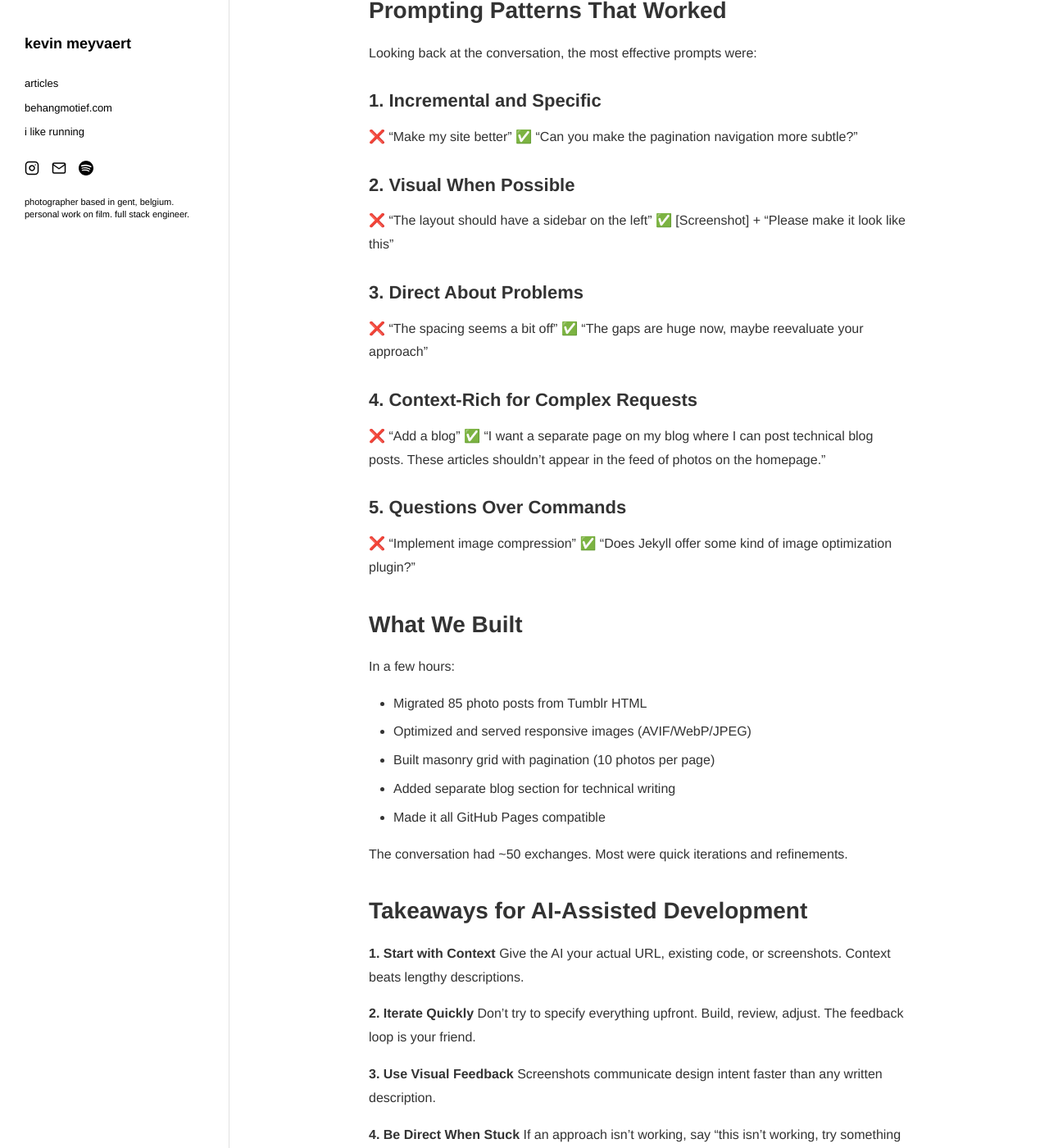
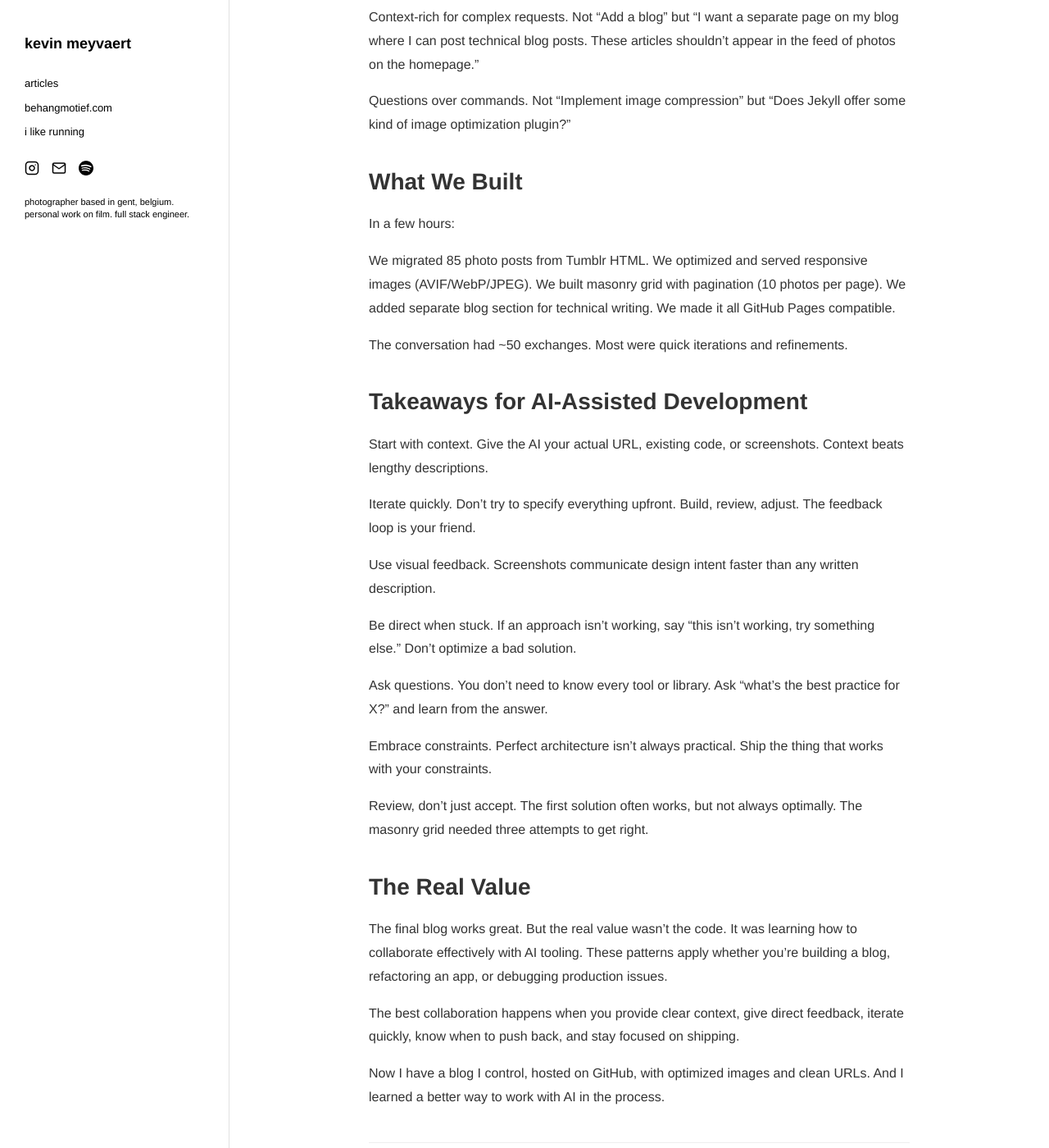
Before and after one commit to kevinmeyvaert/blog, a Jekyll site: the page built from _articles/2025-11-02-migrating-with-ai-iterative-development.md, in a window 1280 px wide and 1400 px high, scrolled down 3657 px. Shown: the whole window at 82% size. Built offline with Jekyll 4.4.1, drawn with Linux system fonts in a browser that asks for light colours; some of the changed text lies outside the part shown.

Commit message:
feat: clean up + add articles

````diff
--- /dev/null
+++ b/_articles/2025-08-25-architecting-for-ai.md
@@ -0,0 +1,149 @@
+---
+layout: article
+title: "Architecting for AI: How NX, Module Boundaries, and Code Generators Transformed My Development Workflow"
+date: 2025-08-25
+categories: [architecture, ai]
+tags: [ai, nx, architecture, angular, monorepo, developer-productivity]
+excerpt: "How I used NX, module boundaries, and code generators to make my AI assistants produce production-ready, architecture-compliant code."
+---
+
+When ChatGPT appeared, every dev team rushed to integrate it into their workflows. I did too. But I quickly discovered a problem. AI assistants generate code that violates architectural rules. They introduce coupling. They break dependency boundaries. They don't understand your architecture unless you teach them.
+
+This is the story of how I prepared my enterprise Angular app for the AI age. I didn't write better prompts. I enforced better architecture.
+
+## The Problem: AI Assistants Don't Know Your Architecture
+
+Here's a scenario you've probably lived through. You ask your AI assistant to "add a new feature to the stories module." It generates code enthusiastically. But the code imports from unrelated modules. It creates files in the wrong directories. It uses outdated Angular patterns from its training data. It violates your team's linting rules and breaks your dependency graph.
+
+That was my daily reality until I realized something. AI assistants need guardrails, not guidelines.
+
+## NX: The Monorepo That Thinks Like an Architect
+
+[NX](https://nx.dev) is more than a monorepo tool. It's a framework for architectural discipline. When I migrated my social-style application to NX, I wasn't just cleaning up the repo. I was creating a structure both humans and AIs could navigate without ambiguity.
+
+My app had features for posts, stories, notifications, and more. Think of it like an internal Instagram engineering system. Every domain needed a clear home. Every dependency needed to be intentional.
+
+NX gave me three things I couldn't get anywhere else. First, explicit project boundaries. When I ask the AI to "add a feature to the stories domain," it knows exactly where the files belong. Second, a dependency graph that works like an executable contract. My AI and my fellow developers can query this graph to understand what depends on what. Third, a predictable project structure. Every feature library follows the same layout.
+
+Here's what that looks like:
+
+```bash
+libs/posts/feat-scheduler/
+├── src/
+│   ├── lib/
+│   │   ├── components/
+│   │   ├── services/
+│   │   └── guards/
+│   └── index.ts
+├── jest.config.ts
+└── project.json
+```
+
+This predictability eliminates guesswork for humans and machines.
+
+## Module Boundaries: Your Architectural Immune System
+
+The key to AI-safe architecture isn't documentation. It's enforcement. I use ESLint's `@nx/enforce-module-boundaries` rule. This rule relies on a two-dimensional tagging system that defines both the domain and type of each library.
+
+Each library belongs to a domain that represents a business area. In a large social app, you might have `domain:users` for authentication, profiles, and relationships. You'd have `domain:posts` for content creation and feed features. You'd have `domain:stories` for ephemeral stories and highlights, `domain:notifications` for alerts and engagement, `domain:ads` for monetization, and `domain:shared` for utilities that cross domain boundaries.
+
+Domains depend on each other intentionally, not by accident. Posts can depend on `users` and `notifications` for author and engagement data. But posts cannot depend on `ads` or `stories`. Here's how I configure that:
+
+```json
+{
+  "sourceTag": "domain:posts",
+  "onlyDependOnLibsWithTags": [
+    "domain:posts",
+    "domain:shared",
+    "domain:users",
+    "domain:notifications"
+  ]
+}
+```
+
+Each library also declares its architectural role through type tags. A `type:feature` library contains smart, routed components. A `type:ui` library contains dumb, reusable components. A `type:data-access` library handles state management and data orchestration. A `type:api-service` library wraps API clients and adapters. A `type:model` library holds TypeScript types and interfaces. A `type:util` library contains framework-agnostic utilities.
+
+Here's an example rule for UI components:
+
+```json
+{
+  "sourceTag": "type:ui",
+  "onlyDependOnLibsWithTags": [
+    "type:ui",
+    "type:model",
+    "type:util",
+    "type:data-access"
+  ]
+}
+```
+
+UI code can't call APIs directly. It must go through the data-access layer. No documentation needed. No human enforcement required.
+
+Libraries must satisfy both domain and type constraints. A library tagged `["domain:stories", "type:feature"]` must respect both sets of boundaries. It can import `domain:shared, type:ui`. It cannot import `domain:ads, type:ui`. It cannot import `domain:shared, type:api-service` from a UI component. The boundaries are enforced automatically. AI has no room to color outside the lines.
+
+## What Happens When AI Hits a Boundary
+
+When AI-generated code violates a rule, it doesn't fail silently. It hits a lint wall:
+
+```bash
+$ npx nx lint posts-feat-scheduler
+
+ERROR: 15:1  @nx/enforce-module-boundaries
+A project tagged with "domain:posts" can only depend on libs tagged with
+"domain:posts", "domain:shared", "domain:users"
+```
+
+The feedback is immediate and clear. The AI adapts. Next time, it generates correct imports. Your architecture becomes the AI's training data.
+
+## Custom Generators: Teaching AI to Fish
+
+Boundaries defend your architecture. Generators let you go on offense. I built custom NX generators that wrap my architectural patterns into reusable commands.
+
+I can create a new feature module with `npx nx g @app/generators:library feat-highlights --directory=stories`. I can create a shared UI component with `npx nx g @app/generators:shared-component carousel`. I can create a lazy-loaded module with `npx nx g @app/generators:module profile-settings`.
+
+Every generator creates files in the right places. It applies architectural tags. It sets up linting, tests, and i18n. It uses modern Angular syntax like signals, standalone components, and the inject() function. The AI doesn't need to generate boilerplate. It just calls the right generator.
+
+## CLAUDE.md: Context for AI, Not Rules for Humans
+
+Many teams maintain massive documentation files describing coding conventions. I deleted mine. I replaced it with a `CLAUDE.md` file that focuses on context, not rules:
+
+```markdown
+# CLAUDE.md - Project Context
+
+## Overview
+- Social platform for sharing content (posts, stories, messages)
+- Key domains: users, posts, stories, notifications
+
+## Domain Terms
+- "Reel" = short-form video (domain:stories)
+- "Boost" = paid post promotion (domain:ads)
+- "Insights" = analytics dashboard for creators
+
+## Test Accounts
+- qaInfluencerUser: creator account
+- qaModeratorUser: admin privileges
+```
+
+Everything that can be enforced through tooling gets enforced. Linting, code structure, import rules, and formatting are not written down. They're baked into the tools.
+
+## Enforcement Over Documentation
+
+If a rule can be enforced, don't document it. This creates immediate feedback for AI and humans. Your tooling configuration becomes your single source of truth. When you update ESLint rules, you update AI behavior. There's zero drift between documentation and implementation.
+
+## Real Results
+
+Since I adopted this approach, module boundary violations dropped to near zero. AI assistants generate code that passes lint on the first try. New developers onboard in days, not weeks. Code reviews focus on business logic, not structure. My AI assistants now self-lint before suggesting commits.
+
+## What I Wish I'd Known Earlier
+
+Start with boundaries, not features. Architectural constraints teach AI faster than documentation. Treat generators as infrastructure. They're as critical as CI/CD pipelines. Use tags, types, and tooling to make wrong code impossible. Lint early and often. If it doesn't lint, it doesn't ship. Treat your architectural context like code and version-control it.
+
+## When Architecture Meets AI
+
+Once your architecture enforces itself, AI becomes a productive collaborator instead of a liability. Onboarding happens in minutes, whether the new team member is human or AI. Every library follows the same structure. Refactors become safe. Consistency scales with your team size.
+
+When AI and architecture align, velocity and stability increase together. That's rare in software engineering.
+
+## The Takeaway
+
+The teams that thrive in the AI era won't be the ones with the best prompts. They'll be the ones with the best architectures. Make your architecture enforceable. Make your AI architecturally aware. Let your development team and your AI move faster, safely.
--- a/_articles/2025-11-02-migrating-with-ai-iterative-development.md
+++ b/_articles/2025-11-02-migrating-with-ai-iterative-development.md
@@ -17,10 +17,7 @@
 
 > "I created this fresh Jekyll project. I have a Tumblr blog at the moment, but I want to migrate it to a Jekyll setup so I can host it on my GitHub. First of all, I want you to analyze my current setup on Tumblr and recreate the layout as it is today. The url of the blog is kevinmeyvaert.be"
 
-**What worked here:**
-- Provided the actual URL instead of describing the design
-- Stated the end goal (GitHub Pages hosting)
-- Asked for analysis first, implementation second
+What worked here: I provided the actual URL instead of describing the design. I stated the end goal (GitHub Pages hosting). I asked for analysis first, implementation second.
 
 The AI analyzed my Tumblr theme and started building. But immediately, we hit the first lesson.
 
@@ -32,17 +29,13 @@
 
 Two screenshots. One sentence. Problem solved.
 
-**Lesson:** When something doesn't match your vision, show it. Screenshots, mockups, or even rough sketches communicate infinitely faster than descriptions.
+Lesson: When something doesn't match your vision, show it. Screenshots, mockups, or rough sketches communicate infinitely faster than descriptions.
 
 ## The Masonry Grid Saga
 
-This is where things got interesting. My Tumblr blog used a masonry layout—images of different aspect ratios flowing naturally into two columns. Simple to see, harder to build.
-
-### Attempt 1: Masonry.js
+This is where things got interesting. My Tumblr blog used a masonry layout. Images of different aspect ratios flowed naturally into two columns. Simple to see, harder to build.
 
 The AI initially used Masonry.js, a popular JavaScript library. It worked, but loaded all 85 images at once. The page took forever to load.
-
-### Attempt 2: CSS Grid with Row Spans
 
 Next attempt: CSS Grid with calculated row spans based on image aspect ratios. This should have worked. But instead, I got massive gaps between images. Huge, unusable vertical spaces.
 
@@ -53,9 +46,7 @@
 
 > "maybe reevaluate your approach ultrathink"
 
-**This moment taught me the most important lesson:** When you're stuck in local optimization (tweaking values, trying variations), sometimes you need to step back entirely. Don't be polite. Be direct. "This approach isn't working" is valuable feedback.
-
-### Attempt 3: CSS Multi-Column Layout
+This moment taught me the most important lesson: When you're stuck in local optimization (tweaking values, trying variations), sometimes you need to step back entirely. Don't be polite. Be direct. "This approach isn't working" is valuable feedback.
 
 After my prompt, the AI switched approaches entirely to CSS multi-column layout:
 
@@ -83,9 +74,9 @@
 
 The AI recommended `jekyll_picture_tag`, configured it for AVIF/WebP/JPEG with multiple responsive sizes, and ran the optimization.
 
-Result: **839 MB → 21 MB** (97.5% reduction)
+Result: 839 MB to 21 MB (97.5% reduction)
 
-**Lesson:** You don't need to know every solution. Ask about best practices for the problem you're trying to solve. "Does X have a way to handle Y?" is a powerful prompt pattern.
+Lesson: You don't need to know every solution. Ask about best practices for the problem you're trying to solve. "Does X have a way to handle Y?" is a powerful prompt pattern.
 
 ## When Constraints Change Plans
 
@@ -94,84 +85,57 @@
 My request:
 > "It's kind of confusing that the overview of the blog is slash blog, but that the detailed pages are slash articles. Can you align those?"
 
-The AI suggested renaming `_posts` to `_photos` for consistency. We did it. Then discovered: **the standard jekyll-paginate plugin only works with `_posts` directory**, and GitHub Pages doesn't support the v2 plugin that handles custom collections.
+The AI suggested renaming `_posts` to `_photos` for consistency. We did it. Then discovered: the standard jekyll-paginate plugin only works with `_posts` directory, and GitHub Pages doesn't support the v2 plugin that handles custom collections.
 
-We had two options:
-1. Use GitHub Actions for custom builds (complex)
-2. Keep `_posts` as the directory name (simple)
+We had two options. Use GitHub Actions for custom builds (complex). Keep `_posts` as the directory name (simple).
 
 I chose option 1: keep it simple. The URLs are clear even if the directory name isn't perfect.
 
-**Lesson:** Real projects have constraints (hosting limitations, plugin compatibility, deadlines). Perfect architecture sometimes loses to practical shipping.
+Lesson: Real projects have constraints (hosting limitations, plugin compatibility, deadlines). Perfect architecture sometimes loses to practical shipping.
 
 ## Prompting Patterns That Worked
 
 Looking back at the conversation, the most effective prompts were:
 
-### 1. Incremental and Specific
-❌ "Make my site better"
-✅ "Can you make the pagination navigation more subtle?"
+Incremental and specific. Not "Make my site better" but "Can you make the pagination navigation more subtle?"
 
-### 2. Visual When Possible
-❌ "The layout should have a sidebar on the left"
-✅ [Screenshot] + "Please make it look like this"
+Visual when possible. Not "The layout should have a sidebar on the left" but [Screenshot] + "Please make it look like this"
 
-### 3. Direct About Problems
-❌ "The spacing seems a bit off"
-✅ "The gaps are huge now, maybe reevaluate your approach"
+Direct about problems. Not "The spacing seems a bit off" but "The gaps are huge now, maybe reevaluate your approach"
 
-### 4. Context-Rich for Complex Requests
-❌ "Add a blog"
-✅ "I want a separate page on my blog where I can post technical blog posts. These articles shouldn't appear in the feed of photos on the homepage."
+Context-rich for complex requests. Not "Add a blog" but "I want a separate page on my blog where I can post technical blog posts. These articles shouldn't appear in the feed of photos on the homepage."
 
-### 5. Questions Over Commands
-❌ "Implement image compression"
-✅ "Does Jekyll offer some kind of image optimization plugin?"
+Questions over commands. Not "Implement image compression" but "Does Jekyll offer some kind of image optimization plugin?"
 
 ## What We Built
 
 In a few hours:
-- Migrated 85 photo posts from Tumblr HTML
-- Optimized and served responsive images (AVIF/WebP/JPEG)
-- Built masonry grid with pagination (10 photos per page)
-- Added separate blog section for technical writing
-- Made it all GitHub Pages compatible
+
+We migrated 85 photo posts from Tumblr HTML. We optimized and served responsive images (AVIF/WebP/JPEG). We built masonry grid with pagination (10 photos per page). We added separate blog section for technical writing. We made it all GitHub Pages compatible.
 
 The conversation had ~50 exchanges. Most were quick iterations and refinements.
 
 ## Takeaways for AI-Assisted Development
 
-**1. Start with Context**
-Give the AI your actual URL, existing code, or screenshots. Context beats lengthy descriptions.
+Start with context. Give the AI your actual URL, existing code, or screenshots. Context beats lengthy descriptions.
 
-**2. Iterate Quickly**
-Don't try to specify everything upfront. Build, review, adjust. The feedback loop is your friend.
+Iterate quickly. Don't try to specify everything upfront. Build, review, adjust. The feedback loop is your friend.
 
-**3. Use Visual Feedback**
-Screenshots communicate design intent faster than any written description.
+Use visual feedback. Screenshots communicate design intent faster than any written description.
 
-**4. Be Direct When Stuck**
-If an approach isn't working, say "this isn't working, try something else." Don't optimize a bad solution.
+Be direct when stuck. If an approach isn't working, say "this isn't working, try something else." Don't optimize a bad solution.
 
-**5. Ask Questions**
-You don't need to know every tool or library. Ask "what's the best practice for X?" and learn from the answer.
+Ask questions. You don't need to know every tool or library. Ask "what's the best practice for X?" and learn from the answer.
 
-**6. Embrace Constraints**
-Perfect architecture isn't always practical. Ship the thing that works with your constraints.
+Embrace constraints. Perfect architecture isn't always practical. Ship the thing that works with your constraints.
 
-**7. Review, Don't Just Accept**
-The first solution often works, but not always optimally. The masonry grid needed three attempts to get right.
+Review, don't just accept. The first solution often works, but not always optimally. The masonry grid needed three attempts to get right.
 
 ## The Real Value
 
-The final blog works great. But the real value wasn't the code—it was learning how to collaborate effectively with AI tooling. These patterns apply whether you're building a blog, refactoring an app, or debugging production issues.
+The final blog works great. But the real value wasn't the code. It was learning how to collaborate effectively with AI tooling. These patterns apply whether you're building a blog, refactoring an app, or debugging production issues.
 
-The best collaboration happens when you:
-- Provide clear context
-- Give direct feedback
-- Iterate quickly
-- Know when to push back
-- Stay focused on shipping
+The best collaboration happens when you provide clear context, give direct feedback, iterate quickly, know when to push back, and stay focused on shipping.
 
 Now I have a blog I control, hosted on GitHub, with optimized images and clean URLs. And I learned a better way to work with AI in the process.
 
````
Also changed, not shown: other parts of _articles/2025-11-02-migrating-with-ai-iterative-development.md (+1 -1 lines), _articles/2025-03-04-automating-workflow-with-ai.md (added, +79 -0 lines), assets/images/articles/azure-devops-mcp.webp (added), assets/images/articles/cursor-rules-example.webp (added), assets/images/articles/nx-generator-example.webp (added).
